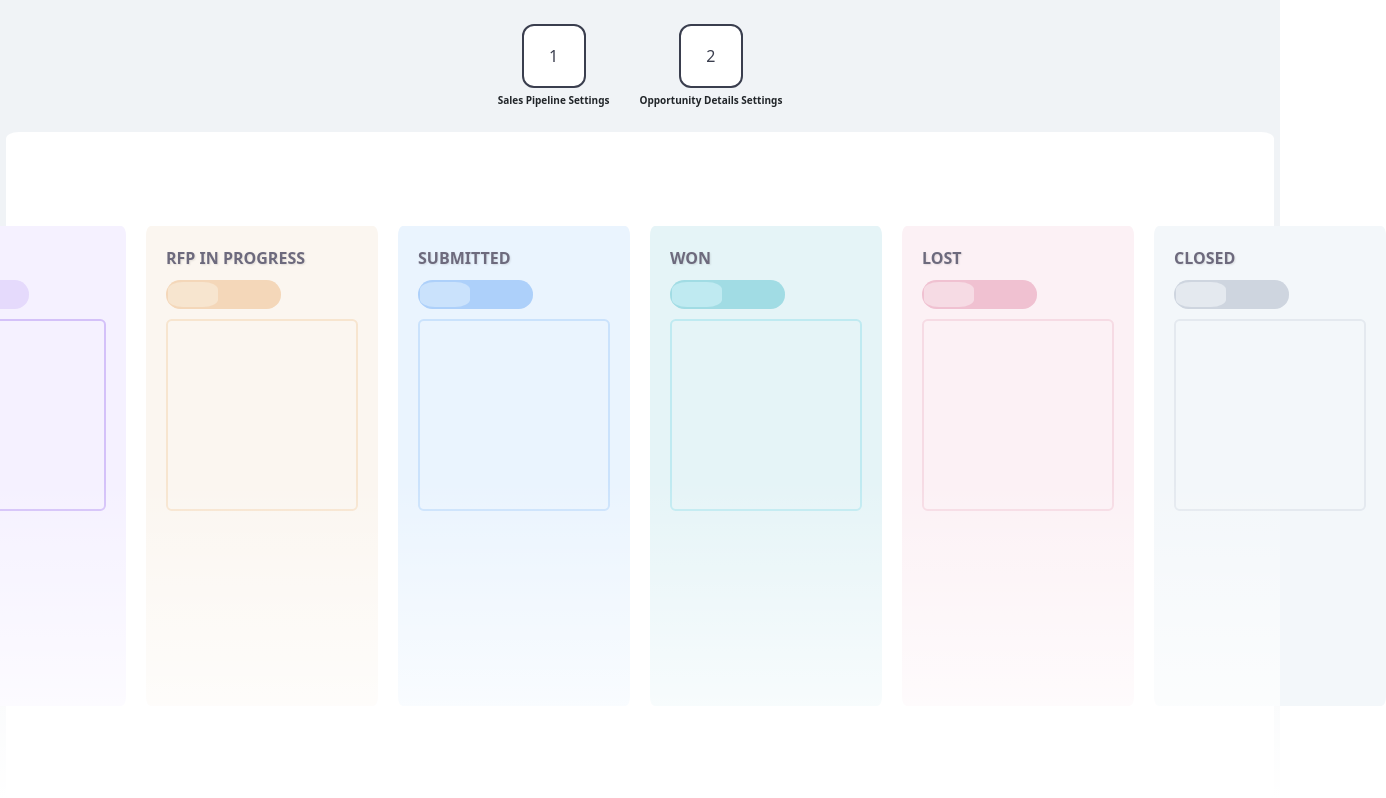
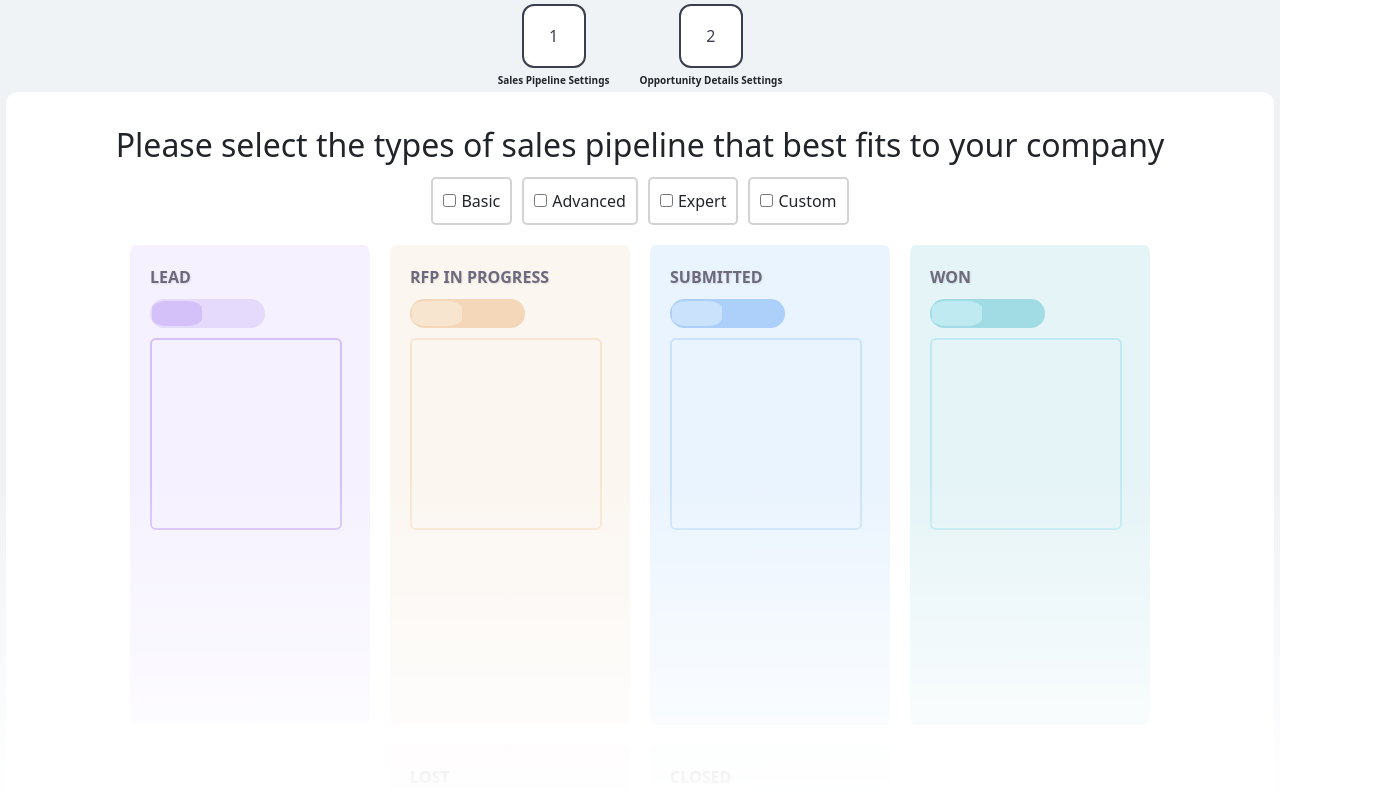
Before and after one commit to fcarvalhodev/salespipeline, a Vue app: page / in a window 1280 px wide. Shown: the top 798 px of the page, 1386 px wide, since content can reach past the window. Built offline with nearby package versions, Linux system fonts and the light colour scheme.

Commit message:
include the rule for the columns when the check is selected

```diff
--- /dev/null
+++ b/src/components/CheckBoxComponent.vue
@@ -0,0 +1,62 @@
+<template>
+    <div class="checkbox-container" :class="{ 'selected': isSelected }" @click="toggleCheckbox">
+        <input type="checkbox" class="checkbox-input" :checked="isSelected" />
+        <span class="checkbox-label">{{ label }}</span>
+    </div>
+</template>
+
+<script>
+export default {
+    props: ['label', 'isSelected'],
+    methods: {
+        toggleCheckbox() {
+            this.$emit('checkboxToggled', this.label);
+        }
+    }
+};
+</script>
+
+<style>
+.checkbox-container {
+    border: 2px solid lightgray;
+    border-radius: 5px;
+    padding: 10px;
+    display: inline-block;
+    margin: 5px;
+    cursor: pointer;
+    position: relative;
+}
+
+.checkbox-container.selected {
+    border-color: #5564a4;
+}
+
+.checkbox-input {
+    border: 2px solid lightgray;
+    border-radius: 50%;
+    display: inline-block;
+    cursor: pointer;
+}
+
+.checkbox-input.checked {
+    background-color: #5564a4;
+    border-color: #5564a4;
+}
+
+.checkbox-label {
+    margin-left: 5px;
+}
+
+.checkbox-container.selected::after {
+    content: "";
+    width: 0;
+    height: 0;
+    border-left: 10px solid transparent;
+    border-right: 10px solid transparent;
+    border-top: 10px solid #5564a4;
+    position: absolute;
+    bottom: -10px;
+    left: 50%;
+    transform: translateX(-50%);
+}
+</style>
--- a/src/components/MainCardComponent.vue
+++ b/src/components/MainCardComponent.vue
@@ -1,40 +1,85 @@
 <template>
     <div class="main-card p-4" :style="{ backgroundColor: '#ffffff', opacity: opacityLevel }">
-        <ColumnComponent :title="'LEAD'" :bgColor="'#f5f1ff'" :style="{ borderColor: strongColor }"  :toggleStyle="'flat-style'" :toggleColors="{ toggleBg: '#e5dafc', circleColor: '#d4c1f9' }"/>
-        <ColumnComponent :title="'RFP IN PROGRESS'" :bgColor="'#fbf6f0'" :style="{ borderColor: strongColor }"  :toggleStyle="'flat-style'" :toggleColors="{ toggleBg: '#f4d7b9', circleColor: '#f7e5cf' }"/>
-        <ColumnComponent :title="'SUBMITTED'" :bgColor="'#eaf4fe'" :style="{ borderColor: strongColor }"  :toggleStyle="'flat-style'" :toggleColors="{ toggleBg: '#add0fa', circleColor: '#cae2fc' }"/>
-        <ColumnComponent :title="'WON'" :bgColor="'#e5f4f7'" :style="{ borderColor: strongColor }"  :toggleStyle="'flat-style'" :toggleColors="{ toggleBg: '#a1dce4', circleColor: '#bfeaf1' }"/>
-        <ColumnComponent :title="'LOST'" :bgColor="'#fcf1f5'" :style="{ borderColor: strongColor }"  :toggleStyle="'flat-style'" :toggleColors="{ toggleBg: '#f0c1d1', circleColor: '#f6dbe4' }"/>
-        <ColumnComponent :title="'CLOSED'" :bgColor="'#f3f7fa'" :style="{ borderColor: strongColor }"  :toggleStyle="'flat-style'" :toggleColors="{ toggleBg: '#ced5df', circleColor: '#e4e9ef' }"/>
+        <h2 style="padding-top: 10px;">Please select the types of sales pipeline that best fits to your company</h2>
+        <div class="check-container">
+            <CheckboxComponent :label="'Basic'" :isSelected="selectedCheckbox === 'Basic'" @checkboxToggled="sortColumns" />
+            <CheckboxComponent :label="'Advanced'" :isSelected="selectedCheckbox === 'Advanced'"
+                @checkboxToggled="sortColumns" />
+            <CheckboxComponent :label="'Expert'" :isSelected="selectedCheckbox === 'Expert'"
+                @checkboxToggled="sortColumns" />
+            <CheckboxComponent :label="'Custom'" :isSelected="selectedCheckbox === 'Custom'"
+                @checkboxToggled="sortColumns" />
+        </div>
+        <div class="columns-container">
+            <ColumnComponent v-if="visibleColumns.includes('LEAD')" :title="'LEAD'" :bgColor="'#f5f1ff'"
+                :style="{ borderColor: strongColor }" :toggleStyle="'flat-style'"
+                :toggleColors="{ toggleBg: '#e5dafc', circleColor: '#d4c1f9' }" />
+            <ColumnComponent v-if="visibleColumns.includes('RFP IN PROGRESS')" :title="'RFP IN PROGRESS'"
+                :bgColor="'#fbf6f0'" :style="{ borderColor: strongColor }" :toggleStyle="'flat-style'"
+                :toggleColors="{ toggleBg: '#f4d7b9', circleColor: '#f7e5cf' }" />
+            <ColumnComponent v-if="visibleColumns.includes('SUBMITTED')" :title="'SUBMITTED'" :bgColor="'#eaf4fe'"
+                :style="{ borderColor: strongColor }" :toggleStyle="'flat-style'"
+                :toggleColors="{ toggleBg: '#add0fa', circleColor: '#cae2fc' }" />
+            <ColumnComponent v-if="visibleColumns.includes('WON')" :title="'WON'" :bgColor="'#e5f4f7'"
+                :style="{ borderColor: strongColor }" :toggleStyle="'flat-style'"
+                :toggleColors="{ toggleBg: '#a1dce4', circleColor: '#bfeaf1' }" />
+            <ColumnComponent v-if="visibleColumns.includes('LOST')" :title="'LOST'" :bgColor="'#fcf1f5'"
+                :style="{ borderColor: strongColor }" :toggleStyle="'flat-style'"
+                :toggleColors="{ toggleBg: '#f0c1d1', circleColor: '#f6dbe4' }" />
+            <ColumnComponent v-if="visibleColumns.includes('CLOSED')" :title="'CLOSED'" :bgColor="'#f3f7fa'"
+                :style="{ borderColor: strongColor }" :toggleStyle="'flat-style'"
+                :toggleColors="{ toggleBg: '#ced5df', circleColor: '#e4e9ef' }" />
+        </div>
+
     </div>
 </template>
 
 <script>
 import ColumnComponent from './ColumnComponent.vue';
+import CheckboxComponent from './CheckBoxComponent.vue'
 
 export default {
     props: ['bgColor', 'strongColor', 'toggleStyle'],
     components: {
-        ColumnComponent
+        ColumnComponent,
+        CheckboxComponent
     },
     data() {
         return {
-            opacityLevel: 1
+            selectedCheckbox: null,
+            opacityLevel: 1,
+            visibleColumns: ['LEAD', 'RFP IN PROGRESS', 'SUBMITTED', 'WON', 'LOST', 'CLOSED']
         };
     },
-    mounted() {
-        window.addEventListener('scroll', this.handleScroll);
-    },
-    beforeUnmount() {
-        window.removeEventListener('scroll', this.handleScroll);
-    },
     methods: {
-        handleScroll() {
-            const scrolled = window.scrollY / (document.documentElement.scrollHeight - window.innerHeight);
-            if (scrolled > 0.6) {
-                this.opacityLevel = 0.8 + 0.2 * (scrolled - 0.6) / 0.4;
+        sortColumns(label) {
+            if (this.selectedCheckbox === label) {
+                this.selectedCheckbox = null;
+                this.showAllColumns();
             } else {
-                this.opacityLevel = 1;
+                this.selectedCheckbox = label;
+                this.sortBasedOnSelection(label);
+            }
+        },
+        showAllColumns() {
+            this.visibleColumns = ['LEAD', 'RFP IN PROGRESS', 'SUBMITTED', 'WON', 'LOST', 'CLOSED'];
+        },
+        sortBasedOnSelection(label) {
+            switch (label) {
+                case 'Basic':
+                    this.visibleColumns = ['LEAD', 'RFP IN PROGRESS'];
+                    break;
+                case 'Advanced':
+                    this.visibleColumns = ['LEAD', 'RFP IN PROGRESS', 'SUBMITTED', 'WON'];
+                    break;
+                case 'Expert':
+                    this.visibleColumns = ['LEAD', 'RFP IN PROGRESS', 'SUBMITTED', 'WON', 'LOST'];
+                    break;
+                case 'Custom':
+                    this.visibleColumns = ['LEAD', 'RFP IN PROGRESS', 'SUBMITTED', 'WON', 'LOST', 'CLOSED'];
+                    break;
+                default:
+                    this.visibleColumns = ['LEAD', 'RFP IN PROGRESS', 'SUBMITTED', 'WON', 'LOST', 'CLOSED'];
             }
         }
     }
@@ -43,6 +88,10 @@ export default {
 </script>
 
 <style>
+.boxes {
+    margin-bottom: 1px;
+}
+
 .main-card {
     width: 100%;
     margin-left: 2%;
@@ -53,6 +102,7 @@ export default {
     justify-content: center;
     align-items: center;
     border-radius: 1%;
+    flex-direction: column;
 }
 
 .main-card::after {
@@ -70,11 +120,24 @@ export default {
     border: 1px solid;
 }
 
+.check-container {
+    display: flex;
+    margin-bottom: 5px;
+    justify-content: center;
+}
+
+.columns-container {
+    /* Estilos para o contêiner de colunas */
+    display: flex;
+    justify-content: center;
+    flex-wrap: wrap;
+}
+
 @media (min-width: 768px) {
-  .main-card {
-    width: 99%;
-    margin-left: auto;
-    margin-right: auto;
-  }
+    .main-card {
+        width: 99%;
+        margin-left: auto;
+        margin-right: auto;
+    }
 }
 </style>
```
